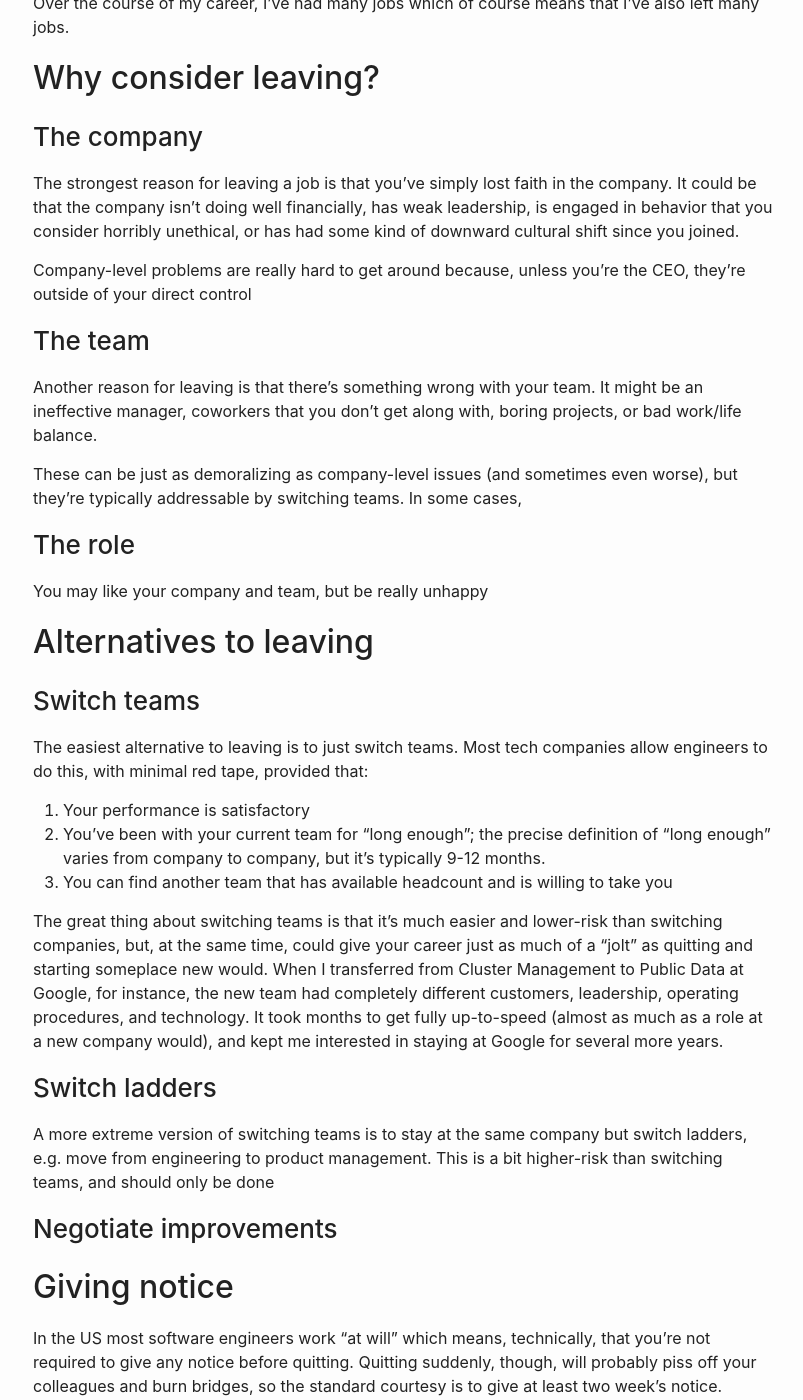
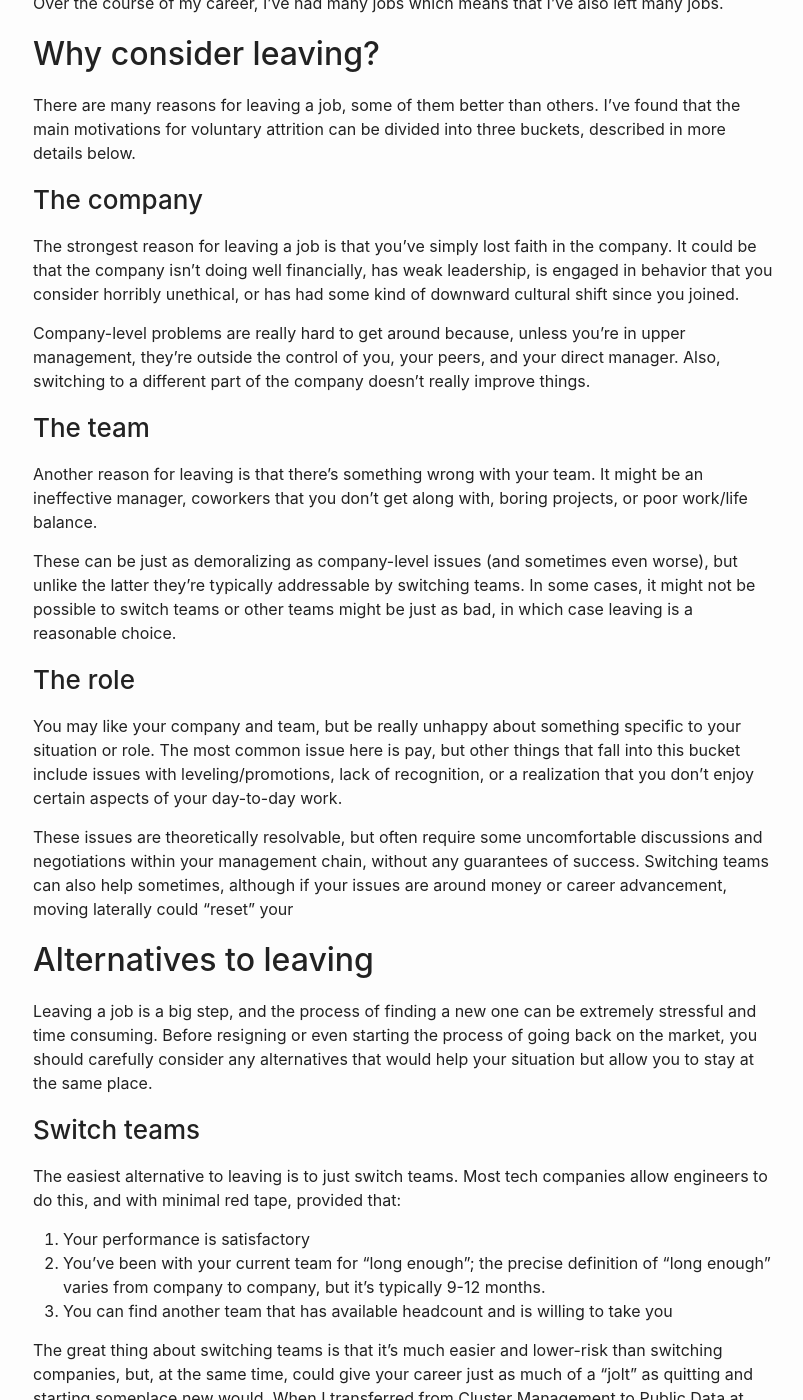
Before and after one commit to yolken/yolken-blog, a Jekyll site: the page built from site/_posts/2019-10-06-leaving-a-job.md, in a window 1280 px wide and 1400 px high, scrolled down 209 px. Shown: the whole window, without its empty margins (237-1040 px from the left). Built offline with Jekyll 4.4.1, drawn with Linux system fonts in a browser that asks for light colours; some of the changed text lies outside the part shown.

Commit message:
Keep iterating on leaving a job post

```diff
--- a/site/_posts/2019-10-06-leaving-a-job.md
+++ b/site/_posts/2019-10-06-leaving-a-job.md
@@ -7,10 +7,13 @@ excerpt: |
     Blah blah
 ---
 
-Over the course of my career, I've had many jobs which of course means that I've also left
-many jobs.
+Over the course of my career, I've had many jobs which means that I've also left many jobs.
 
 ## Why consider leaving?
+
+There are many reasons for leaving a job, some of them better than others. I've found that
+the main motivations for voluntary attrition can be divided into three buckets,
+described in more details below.
 
 ### The company
 
@@ -19,28 +22,44 @@ be that the company isn't doing well financially, has weak leadership, is engage
 that you consider horribly unethical, or has had some kind of downward cultural shift since you
 joined.
 
-Company-level problems are really hard to get around because, unless you're the CEO, they're
-outside of your direct control
+Company-level problems are really hard to get around because, unless you're in upper management,
+they're outside the control of you, your peers, and your direct manager. Also, switching
+to a different part of the company doesn't really improve things.
 
 ### The team
 
 Another reason for leaving is that there's something wrong with your team. It might be an
-ineffective manager, coworkers that you don't get along with, boring projects, or bad work/life
+ineffective manager, coworkers that you don't get along with, boring projects, or poor work/life
 balance.
 
-These can be just as demoralizing as company-level issues (and sometimes even worse), but they're
-typically addressable by switching teams. In some cases,
+These can be just as demoralizing as company-level issues (and sometimes even worse), but
+unlike the latter they're typically addressable by switching teams. In some cases, it might not be
+possible to switch teams or other teams might be just as bad, in which case leaving is a reasonable
+choice.
 
 ### The role
 
-You may like your company and team, but be really unhappy
+You may like your company and team, but be really unhappy about something specific to your
+situation or role. The most common issue here is pay, but other things that fall into this bucket
+include issues with leveling/promotions, lack of recognition, or a realization that you don't
+enjoy certain aspects of your day-to-day work.
+
+These issues are theoretically resolvable, but often require some uncomfortable discussions
+and negotiations within your management chain, without any guarantees of success. Switching
+teams can also help sometimes, although if your issues are around money or career advancement,
+moving laterally could "reset" your
 
 ## Alternatives to leaving
+
+Leaving a job is a big step, and the process of finding a new one can be extremely stressful and
+time consuming. Before resigning or even starting the process of going back on the market, you
+should carefully consider any alternatives that would help your situation but allow you to stay
+at the same place.
 
 ### Switch teams
 
 The easiest alternative to leaving is to just switch teams. Most tech companies allow
-engineers to do this, with minimal red tape, provided that:
+engineers to do this, and with minimal red tape, provided that:
 
 1. Your performance is satisfactory
 2. You've been with your current team for "long enough"; the precise definition of "long enough"
@@ -56,19 +75,56 @@ role at a new company would), and kept me interested in staying at Google for se
 
 ### Switch ladders
 
-A more extreme version of switching teams is to stay at the same company but switch ladders, e.g.
-move from engineering to product management. This is a bit higher-risk than switching teams, and
-should only be done
+A more extreme version of switching teams is to stay at the same company but switch career ladders.
+The most common moves I've seen here are between IC and management or from engineering to
+product management.
+
+This is a bit higher-risk than switching teams, but if you really want a change and feel confident
+that a new type of role will make you happier, it might be worth a shot. Note that, depending
+on your employer's policies, you may have to do interviews or jump through other bureaucratic hoops before making this kind of switch.
 
 ### Negotiate improvements
 
+If you're dealing with issues that are readily adjustable (e.g., your paycheck) and within the
+control of your direct manager, then it might be possible to negotiate improvements. There are
+many, many articles and books out there about how to negotiate effectively, so I won't discuss
+that here.
 
+I will note, though, that in my personal experience, I've had less than great luck trying to
+negotiate my way out of unhappy job situations. The main reasons have been:
+
+1. Most companies are extremely rigid around their HR policies; it's often easier for them
+    to spend $100k+ hiring and training someone new than give a small out-of-band pay increase,
+    provide better office furniture, allow remote work, or do other things that
+    are orders of magnitude cheaper but go against some existing policy.
+2. Just being good at your job is not enough of a negotiating position. To have the best leverage,
+    particularly around financial demands, you need to get multiple offers from similarly-sized
+    companies. This requires a lot of time and effort, and by the time you've done this it's often
+    easier to just quit.
+
+It's still worth a try, and you may be more successful.
+
+### Take a leave of absence
+
+I've never done this personally, but several colleagues over the years have. Taking a break
+isn't a guarantee that you'll feel better about your job when you get back, but it can at least
+give you more time to think about your situation and explore alternatives without the grind
+of your day-to-day work. Note that extended leaves taken for voluntary reasons require advance
+permission from your employer. Even if the leave is completely unpaid, there's no guarantee
+of approval, particularly if there's any suspicion that you might not come back.
 
 ## Giving notice
 
-In the US most software engineers work "at will" which means, technically, that you're not
-required to give any notice before quitting. Quitting suddenly, though, will probably piss off
-your colleagues and burn bridges, so the standard courtesy is to give at least two week's notice.
+Once you've decided to leave, you need to figure out when and how to tell your employer;
+typically this notice is given to your manager, who will then forward it on to their
+manager and HR.
+
+### When
+
+In the US, most software engineers work "at will" which means that you're not required to give any
+notice before resigning. Quitting suddenly, though, will probably piss off your colleagues and burn
+bridges, so the standard courtesy is to give at least two week's notice even if you're not
+contractually obligated to do this.
 
 I typically err on the side of giving even more notice, sometimes as far as six weeks in advance.
 The main reason for this is that I'm usually interviewing for new jobs while finishing up
@@ -78,9 +134,36 @@ more time to address any grievances you have and (maybe) convince you to stay.
 
 Some people say that it's risky to give more notice than necessary- technically, you could
 be "walked out" early to prevent you from picking up information or skills that might be
-useful to a competitor. In practice, though, I've *never* seen this happen at any of my employers.
-Given the options, it's just easier and less disruptive to let people who want to quit do so
-voluntarily and on their own schedule.
+useful to a competitor. In practice, though, I've *never* seen this happen at any of my employers-
+in the end, it's just easier and less disruptive to let people who want to quit do so
+voluntarily and on their own schedules.
 
+### How
 
-## Final thoughts
+Once you've definitively made up your mind to leave, you should tell your manager in a 1:1,
+in-person chat. You should be honest about your reasons, but at the same time polite. They
+may try to convince you to change your mind or chat with other people at the company who
+might be able to do this. It's fine to hear people out, but keep in mind that these discussions
+can be awkward and also a waste of time if you've already made up your mind; feel free to
+refuse.
+
+Once the difficult part is out of the way, it's time to talk about the logistics of (1)
+your final date, (2) telling the rest of the team, and (3) transitioning your work to other
+people. I think it's best to let your manager dictate the terms on these things (within reason);
+leaving can cause a lot of disruption, so you don't want to do anything that will
+inflame the situation.
+
+## Saying goodbye
+
+In the final weeks, it's important to leave your projects in good shape, have a
+positive attitude, and generally avoid doing anything that will burn bridges. It's fine
+to be honest with coworkers who ask you directly why you're leaving, but it's not necessary
+or beneficial to send long, emotional goodbye messages out to large groups of colleagues.
+
+No matter how unhappy you are, be nice to your soon-to-be-ex-colleagues and get through to the
+end by thinking about how much better your next job will be.
+
+## Final advice
+
+Don't do anything rash, but ultimately you should trust your gut. If you've exhausted the
+alternatives and have an offer from another company that would make you happier, then take it.
```
